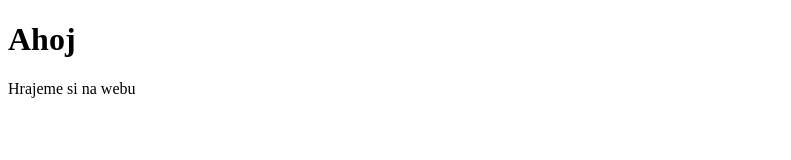
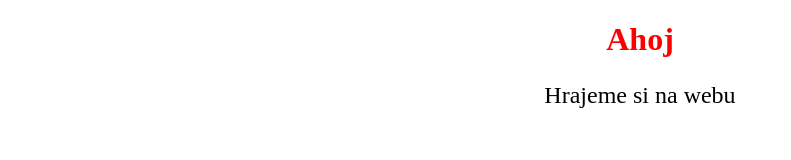
Before and after one commit to mankovam/first-website, a plain HTML site: page index.html in a window 1280 px wide. Shown: the whole page, without its empty margins (0-791 px from the left). Drawn offline with Linux system fonts and the light colour scheme.

Commit message:
design pro webovou stranku

```diff
--- a/index.html
+++ b/index.html
@@ -5,6 +5,7 @@
     <meta charset="UTF-8">
     <meta name="viewport" content="width=device-width, initial-scale=1.0">
     <title>Fancy název</title>
+    <link rel="stylesheet" href="style.css">
 </head>
 
 <body>
--- /dev/null
+++ b/style.css
@@ -0,0 +1,11 @@
+body {
+    text-align: center;
+}
+
+h1 {
+    color: red;
+}
+
+p {
+    font-size: x-large;
+}
```
